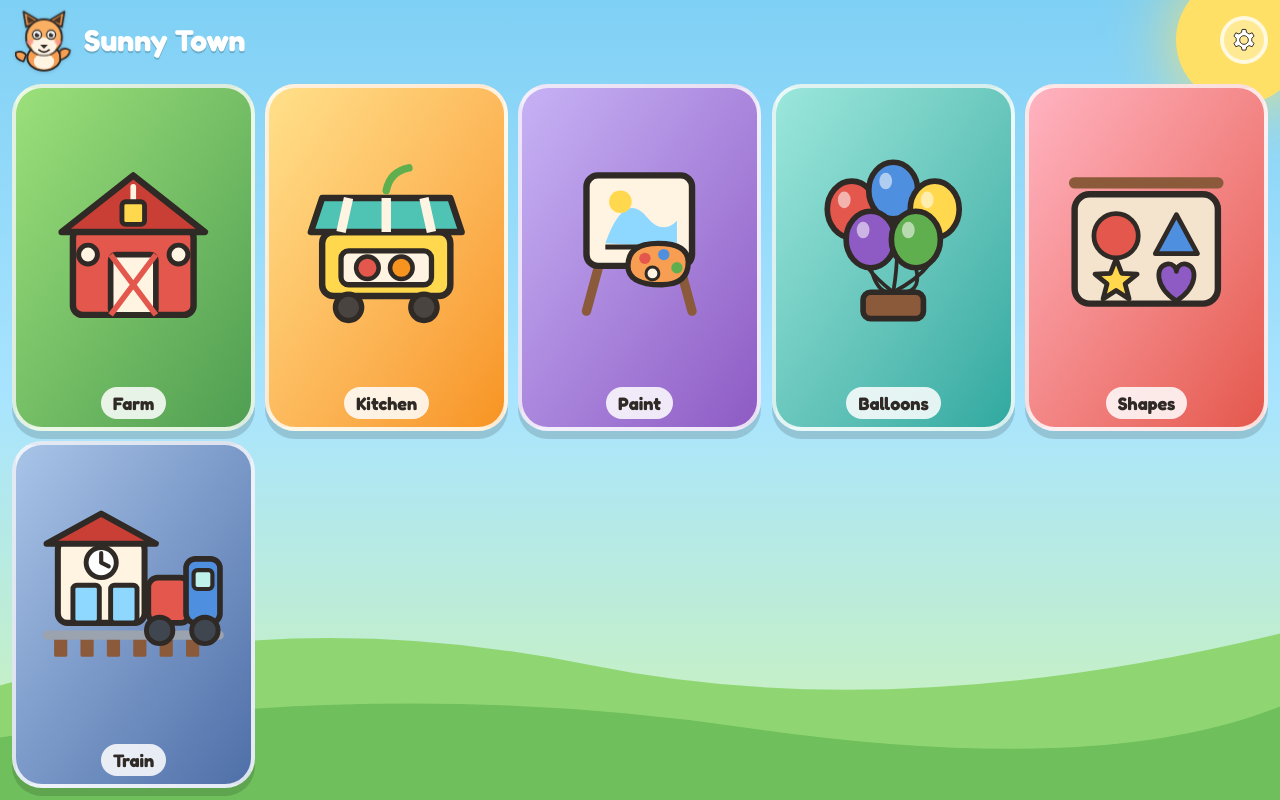
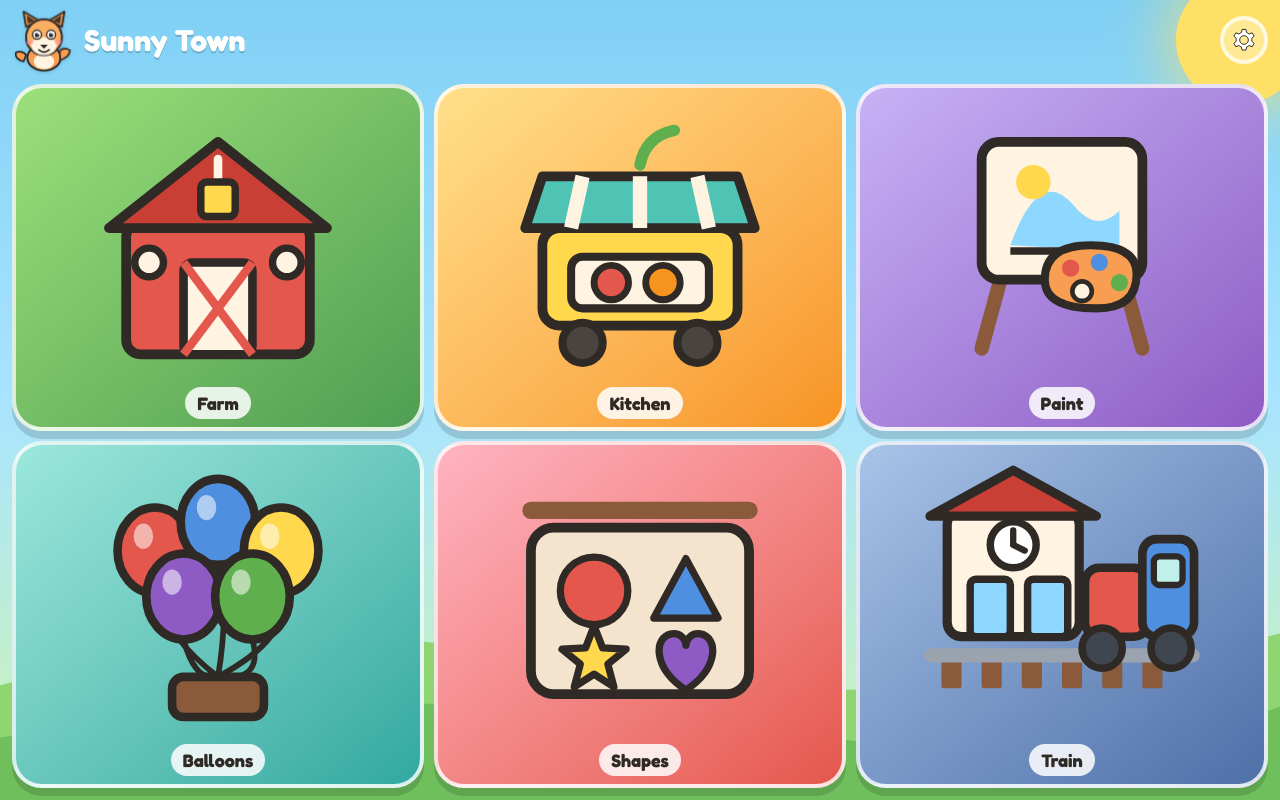
Before and after one commit to dendoesit/sagodia, a Next.js app: page / in a window 1280 px wide. Both pictures are taken after a click on the button "Start playing". Built offline with nearby package versions, Linux system fonts and the light colour scheme.

Commit message:
Let the town scroll so more places fit at full size
Co-authored-by: dan.popoutanu <dan.popoutanu@happening.xyz>

```diff
--- a/src/components/HubWorld.tsx
+++ b/src/components/HubWorld.tsx
@@ -149,11 +149,17 @@ export function HubWorld({ onOpen }: { onOpen: (place: PlaceId) => void }) {
           </HoldButton>
         </header>
 
-        <div className="grid min-h-0 flex-1 auto-rows-fr grid-cols-2 gap-2.5 p-3 landscape:grid-cols-5 landscape:grid-rows-1">
+        {/* Scrolls rather than shrinks: new places should make the town longer,
+          not squeeze every card until nothing is a comfortable target. The
+          grid is at least as tall as the screen so a short list still fills
+          it instead of hugging the top. */}
+        <div className="min-h-0 flex-1 overflow-y-auto overscroll-contain p-3">
+          <div className="grid min-h-full grid-cols-2 gap-2.5 [grid-auto-rows:minmax(9rem,1fr)] landscape:grid-cols-3">
             {PLACES.map((place, index) => {
               const Scene = SCENES[place.id];
               // An odd number of places would leave a hole in the last row.
-            const wide = PLACES.length % 2 === 1 && index === PLACES.length - 1;
+              const wide =
+                PLACES.length % 2 === 1 && index === PLACES.length - 1;
               return (
                 <button
                   key={place.id}
@@ -168,10 +174,15 @@ export function HubWorld({ onOpen }: { onOpen: (place: PlaceId) => void }) {
                   }`}
                   style={{ animationDelay: `${index * 70}ms` }}
                 >
+                {/* Absolutely positioned so the artwork can never push the
+                  card taller than its row — that is what let one row swallow
+                  a whole landscape screen. */}
+                <span className="relative min-h-0 w-full flex-1">
                   <Scene
-                  className="h-full min-h-0 w-auto max-w-[86%] flex-1"
+                    className="absolute inset-0 h-full w-full"
                     title={place.word}
                   />
+                </span>
                   {showWords ? (
                     <span className="shrink-0 rounded-full bg-white/85 px-3 py-0.5 text-base font-bold text-[#2F2A26] sm:text-lg">
                       {place.label}
@@ -182,6 +193,7 @@ export function HubWorld({ onOpen }: { onOpen: (place: PlaceId) => void }) {
             })}
           </div>
         </div>
+      </div>
 
       <SettingsSheet
         open={settingsOpen}
```
Lines whose indentation alone changed are shown as unchanged.
